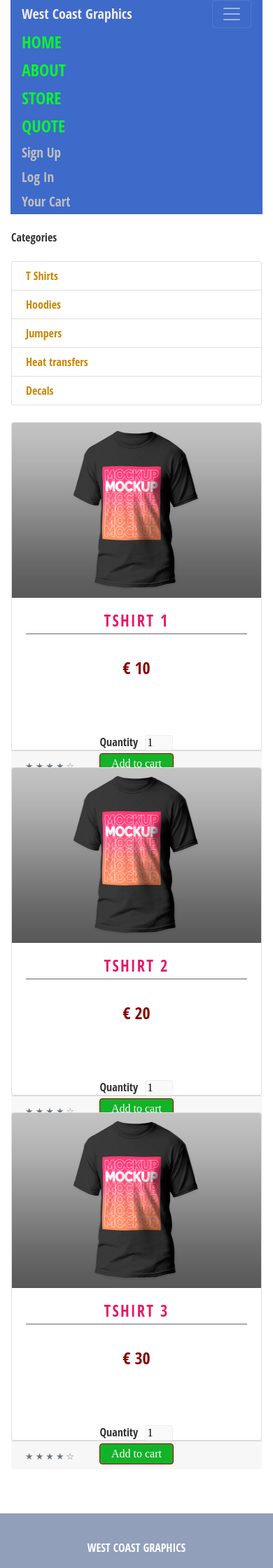
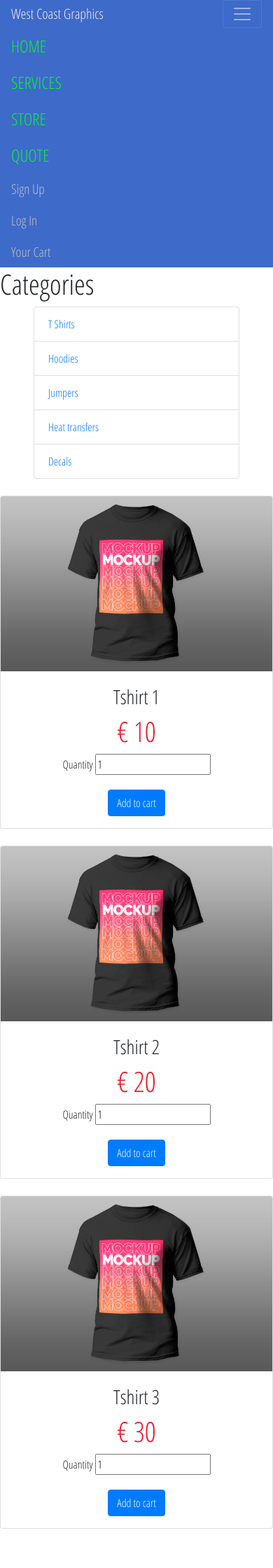
Before and after one commit to edzaans-git/westcoastgraphics, a PHP site: page /shirts.php in a window 390 px wide, after a click that opens the changed part. Shown: the top 2240 px of the page at 70% size. Run offline with PHP 8.4, Linux system fonts and the light colour scheme; some libraries are stand-ins or nearby versions.

Commit message:
Added Services page and edited Shirts.php page

```diff
--- a/FinalProject/nav.php
+++ b/FinalProject/nav.php
@@ -1,5 +1,5 @@
     <!--Navbar starts here-->
-    <div class="container-fluid">
+
 
 
     <nav class="navbar navbar-dark bg-dark navbar-expand-md py-0 sticky-top" id="mainNav">
@@ -15,7 +15,7 @@
                     <a href="index.php" class="nav-link">HOME</a>
                 </li>
                 <li class="nav-item">
-                        <a href="" class="nav-link">ABOUT</a>
+                    <a href="services.php" class="nav-link">SERVICES</a>
                 </li>
                 <li class="nav-item">
                     <a href="store_wine.php" class="nav-link">STORE</a>
@@ -46,6 +46,6 @@
         </div>
     </nav>
 
-    </div>
+
 
     <!--Navbar ends here-->
--- a/FinalProject/shirts.php
+++ b/FinalProject/shirts.php
@@ -1,18 +1,17 @@
-<!doctype html>
+<!DOCTYPE html>
 <html lang="en">
 
 <head>
-    <title>Custom Shirts</title>
-    <meta charset="utf-8" />
-    <!-- Required meta tag for Bootstrap -->
-    <meta name="viewport" content="width=device-width, initial-scale=1, shrink-to-fit=no">
-    <!-- Bootstrap CSS -->
-    <link rel="stylesheet" href="https://stackpath.bootstrapcdn.com/bootstrap/4.3.1/css/bootstrap.min.css" integrity="sha384-ggOyR0iXCbMQv3Xipma34MD+dH/1fQ784/j6cY/iJTQUOhcWr7x9JvoRxT2MZw1T" crossorigin="anonymous">
-
-    <link rel="stylesheet" href="css/style.css" media="screen" type="text/css" />
-    <link rel="stylesheet" href="styles.css">
+    <meta charset="UTF-8">
+    <meta http-equiv="X-UA-Compatible" content="IE=edge">
+    <meta name="viewport" content="width=device-width, initial-scale=1.0">
+    <link rel="preconnect" href="https://fonts.gstatic.com">
+    <link href="https://fonts.googleapis.com/css2?family=Open+Sans+Condensed:wght@300;700&display=swap" rel="stylesheet">
+    <link rel="stylesheet" href="https://cdn.jsdelivr.net/npm/bootstrap@4.5.3/dist/css/bootstrap.min.css" integrity="sha384-TX8t27EcRE3e/ihU7zmQxVncDAy5uIKz4rEkgIXeMed4M0jlfIDPvg6uqKI2xXr2" crossorigin="anonymous">
     <script type="text/javascript" src="https://ajax.googleapis.com/ajax/libs/jquery/2.0.3/jquery.min.js"></script>
     <script type="text/javascript" src="js/jquery.shop.js"></script>
+    <link rel="stylesheet" href="styles.css">
+    <title>West Coast Graphics</title>
 </head>
 
 <body>
@@ -31,10 +30,10 @@
             <!--First row-->
             <div class="row">
 
-                <div class="col-lg-3">
+                <div class="col-lg-2">
 
-                    <h1 class="my-4">Categories</h1>
-                    <div class="list-group">
+                    <h1 class="mx-">Categories</h1>
+                    <div class="list-group mx-5">
                         <a href="shirts.php" class="list-group-item">T Shirts</a>
                         <a href="#" class="list-group-item">Hoodies</a>
                         <a href="#" class="list-group-item">Jumpers</a>
@@ -44,67 +43,61 @@
 
                 </div>
 
-                <div class="col-lg-9 mt-4">
-                    <div class="row">
+                <div class="col-lg-10 mt-4">
+                    <div class="row text-center">
                         <!--Product card-->
                         <div class="col-lg-4 col-md-6 mb-4">
                             <div class="card h-100">
-                                <a href="#"><img class="card-img-top" src="img/430.jpg" alt=""></a>
+                                <a href="#"><img class="card-img-top img-fluid" src="img/430.jpg" alt=""></a>
                                 <div class="card-body" data-name="Tshirt-1" data-price="10">
                                     <h3 class="product-name">Tshirt 1</h3>
-                                    <p class="product-price">&euro; 10</p>
+                                    <h2 class="product-price">&euro; 10</h2>
                                     <form class="add-to-cart" action="cart.php" method="get">
                                         <div>
                                             <label for="qty-1">Quantity</label>
                                             <input type="text" name="qty-1" id="qty-1" class="qty" value="1" />
                                         </div>
-                                        <p><input type="submit" value="Add to cart" class="btn" /></p>
+                                        <p><input type="submit" value="Add to cart" class="btn btn-primary mt-3" /></p>
                                     </form>
                                 </div>
                             </div>
-                            <div class="card-footer">
-                                <small class="text-muted">&#9733; &#9733; &#9733; &#9733; &#9734;</small>
-                            </div>
+
                         </div>
                         <!--Product card-->
                         <div class="col-lg-4 col-md-6 mb-4">
                             <div class="card h-100">
-                                <a href="#"><img class="card-img-top" src="img/430.jpg" alt=""></a>
+                                <a href="#"><img class="card-img-top img-fluid" src="img/430.jpg" alt=""></a>
                                 <div class="card-body" data-name="Tshirt-2" data-price="20">
                                     <h3 class="product-name">Tshirt 2</h3>
-                                    <p class="product-price">&euro; 20</p>
+                                    <h2 class="product-price">&euro; 20</h2>
                                     <form class="add-to-cart" action="cart.php" method="get">
                                         <div>
                                             <label for="qty-1">Quantity</label>
                                             <input type="text" name="qty-1" id="qty-1" class="qty" value="1" />
                                         </div>
-                                        <p><input type="submit" value="Add to cart" class="btn" /></p>
+                                        <p><input type="submit" value="Add to cart" class="btn btn-primary mt-3" /></p>
                                     </form>
                                 </div>
                             </div>
-                            <div class="card-footer">
-                                <small class="text-muted">&#9733; &#9733; &#9733; &#9733; &#9734;</small>
-                            </div>
+
                         </div>
                         <!--Product card-->
                         <div class="col-lg-4 col-md-6 mb-4">
                             <div class="card h-100">
-                                <a href="#"><img class="card-img-top" src="img/430.jpg" alt=""></a>
+                                <a href="#"><img class="card-img-top img-fluid" src="img/430.jpg" alt=""></a>
                                 <div class="card-body" data-name="Tshirt 3" data-price="30">
                                     <h3 class="product-name">Tshirt 3</h3>
-                                    <p class="product-price">&euro; 30</p>
+                                    <h2 class="product-price">&euro; 30</h2>
                                     <form class="add-to-cart" action="cart.php" method="get">
                                         <div>
                                             <label for="qty-1">Quantity</label>
                                             <input type="text" name="qty-1" id="qty-1" class="qty" value="1" />
                                         </div>
-                                        <p><input type="submit" value="Add to cart" class="btn" /></p>
+                                        <p><input type="submit" value="Add to cart" class="btn btn-primary mt-3" /></p>
                                     </form>
                                 </div>
                             </div>
-                            <div class="card-footer">
-                                <small class="text-muted">&#9733; &#9733; &#9733; &#9733; &#9734;</small>
-                            </div>
+
                         </div>
                     </div>
                 </div>
@@ -112,18 +105,78 @@
             </div>
             <!--First row ends here-->
 
+            <!--Second row starts here-->
 
+            <div class="row mt-5">
 
+                <div class="col-lg-2">
+
+                </div>
+
+                <div class="col-lg-10 mt-4">
+                    <div class="row text-center">
+                        <!--Product card-->
+                        <div class="col-lg-4 col-md-6 mb-4">
+                            <div class="card h-100">
+                                <a href="#"><img class="card-img-top img-fluid" src="img/430.jpg" alt=""></a>
+                                <div class="card-body" data-name="Tshirt-1" data-price="10">
+                                    <h3 class="product-name">Tshirt 1</h3>
+                                    <h2 class="product-price">&euro; 10</h2>
+                                    <form class="add-to-cart" action="cart.php" method="get">
+                                        <div>
+                                            <label for="qty-1">Quantity</label>
+                                            <input type="text" name="qty-1" id="qty-1" class="qty" value="1" />
+                                        </div>
+                                        <p><input type="submit" value="Add to cart" class="btn btn-primary mt-3" /></p>
+                                    </form>
+                                </div>
+                            </div>
+                        </div>
+                        <!--Product card-->
+                        <div class="col-lg-4 col-md-6 mb-4">
+                            <div class="card h-100">
+                                <a href="#"><img class="card-img-top img-fluid" src="img/430.jpg" alt=""></a>
+                                <div class="card-body" data-name="Tshirt-2" data-price="20">
+                                    <h3 class="product-name">Tshirt 2</h3>
+                                    <h2 class="product-price">&euro; 20</h2>
+                                    <form class="add-to-cart" action="cart.php" method="get">
+                                        <div>
+                                            <label for="qty-1">Quantity</label>
+                                            <input type="text" name="qty-1" id="qty-1" class="qty" value="1" />
+                                        </div>
+                                        <p><input type="submit" value="Add to cart" class="btn btn-primary mt-3" /></p>
+                                    </form>
+                                </div>
+                            </div>
+                        </div>
+                        <!--Product card-->
+                        <div class="col-lg-4 col-md-6 mb-4">
+                            <div class="card h-100">
+                                <a href="#"><img class="card-img-top img-fluid" src="img/430.jpg" alt=""></a>
+                                <div class="card-body" data-name="Tshirt 3" data-price="30">
+                                    <h3 class="product-name">Tshirt 3</h3>
+                                    <h2 class="product-price">&euro; 30</h2>
+                                    <form class="add-to-cart" action="cart.php" method="get">
+                                        <div>
+                                            <label for="qty-1">Quantity</label>
+                                            <input type="text" name="qty-1" id="qty-1" class="qty" value="1" />
+                                        </div>
+                                        <p><input type="submit" value="Add to cart" class="btn btn-primary mt-3" /></p>
+                                    </form>
+                                </div>
+                            </div>
+                        </div>
+                    </div>
+                </div>
+            </div>
 
         </div>
+        <!--Second row ends here-->
+
+    </div>
     </div>
 
     <!--Main container ends here-->
-
-
-
-
-
     <footer>
         <?php
         include 'footer.php';
--- a/FinalProject/styles.css
+++ b/FinalProject/styles.css
@@ -10,6 +10,7 @@ body {
 
 .bg-dark {
     background-color:#3e6aca !important;
+    /*background: transparent !important;*/
 }
 
 #mainNav {
@@ -98,15 +99,18 @@ h2 {
 /*Card styling*/
 
 .card {
-    height: 250px;
+    height: 230px;
+
 }
 
 .card-img-top{
     height: 250px;
+    width: 100%;
+
 }
 
 .card-body {
-    height: 11em;
+    height: 14em;
 }
 
 /*QUOTE Form styling*/
@@ -200,8 +204,16 @@ button.button.primar:hover {
 
 .about-us {
     font-size: 1.2em;
+    color: #f3eced;
 }
 
 #about-us {
-    background-color: #f3eced;
+
+    /*background-image: url(img/office.jpg),linear-gradient(rgb(0, 0, 0),rgba(94, 91, 91, 0.5)););
+    background-blend-mode: overlay;
+    background-size: cover;
+    background-repeat: no-repeat;
+    */
+    background-color: #b8b8b8;
+
 }
```
Also changed, not shown: FinalProject/cart.php (+8 -8 lines), FinalProject/index.php (+25 -27 lines), FinalProject/services.php (added, +154 -0 lines), FinalProject/img/banner.jpg (added). Lines whose indentation alone changed are shown as unchanged.
